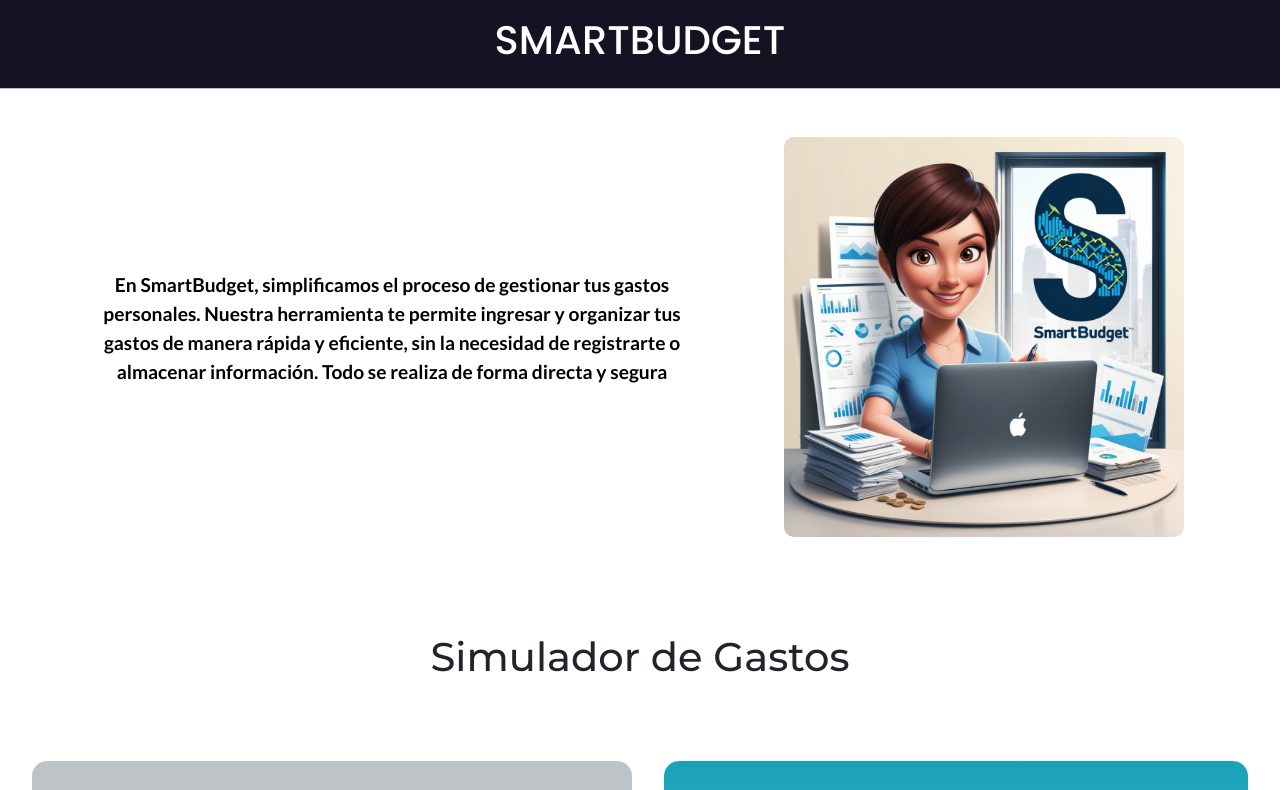
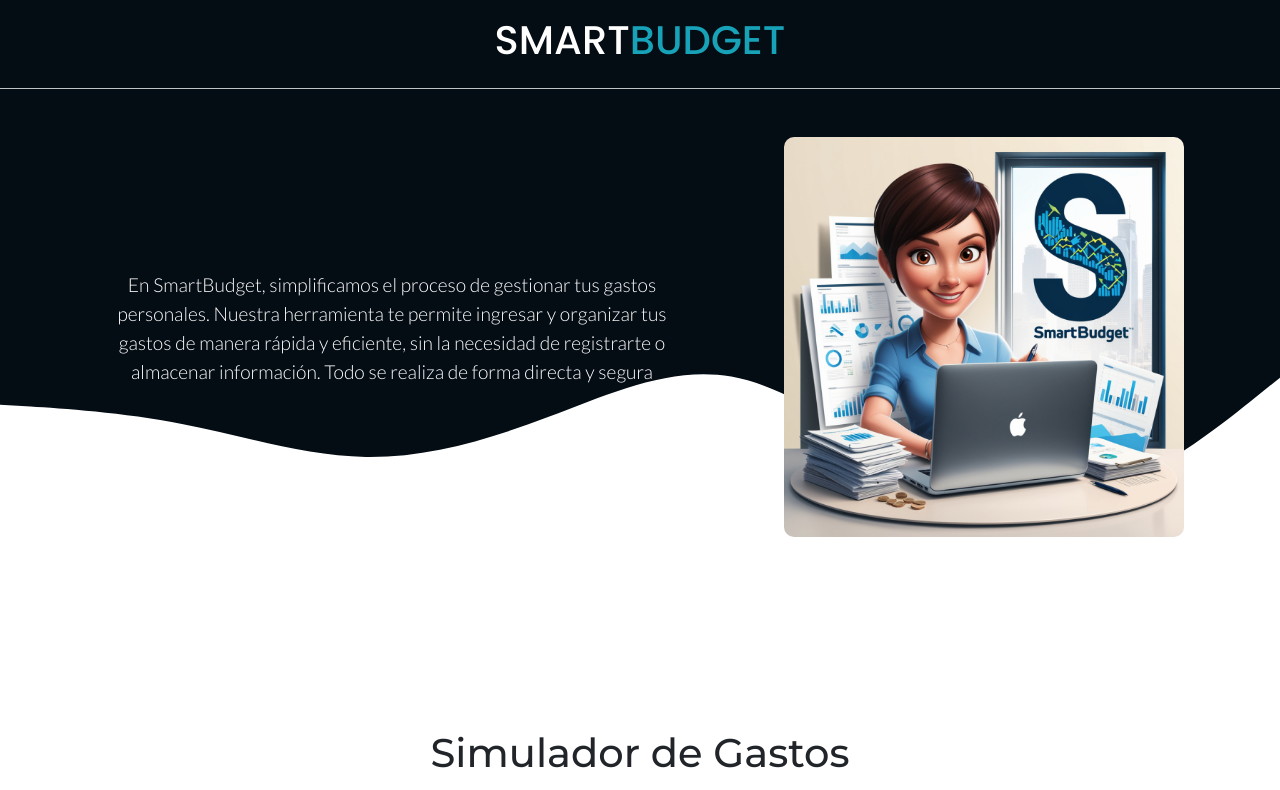
Before and after one commit to Aleska19/personal_budget_app, a website: page pages/simulador.html in a window 1280 px wide. Shown: the top 790 px of the page. Drawn offline with nearby package versions, Linux system fonts and the light colour scheme.

Commit message:
Agregando grafico y otros estilos a mi proyecto

```diff
--- a/main.js
+++ b/main.js
@@ -53,7 +53,7 @@
             data: [],
             backgroundColor: [
                 '#FFFFFF',
-                'pink',
+                '#F1C40F',
                 'black',
             ],
             borderColor: [
--- a/sass/pages/simulador.scss
+++ b/sass/pages/simulador.scss
@@ -1,17 +1,23 @@
 @import '../utils/mixins.scss';
 .header_simulador{
-    background: #131323;
+    background: #040c14;
     box-shadow: 0 0 5px 0;
     border-bottom: solid 1px #bdc3c7;
     padding: 1rem;
     h1{
         color: white;
         font-family: $h1_font_2;
+
+        span{
+            color: $secondary_color;
+        }
     }
 }
 
 .about-us{
-    background: #ffffff;
+    background: url(/asset/background-info-nube2.svg) no-repeat;
+    background-size: cover;
+    min-height: 80vh;
     padding: 3rem;
 }
 
@@ -20,7 +26,7 @@
     flex-direction: row-reverse;
     justify-content: space-around;
     align-items: center;
-    color: $primary_color;
+    color: white;
     .img_principal{
         max-width: 90vw;
         height: 50vh;
@@ -29,13 +35,14 @@
     p{
         width: 50%;
         @include parrafos;
+        font-weight: 300 !important;
     }
 }
 
 .simulador-title{
     text-align: center;
     font-family: $h1_font;
-    padding: $h1;
+    padding: 0 $h1 $h1 $h1;
 }
 
 .simulador{
```
Also changed, not shown: asset/background-info-nube.png (added), asset/background-info-nube2.svg (added), css/style.css.
